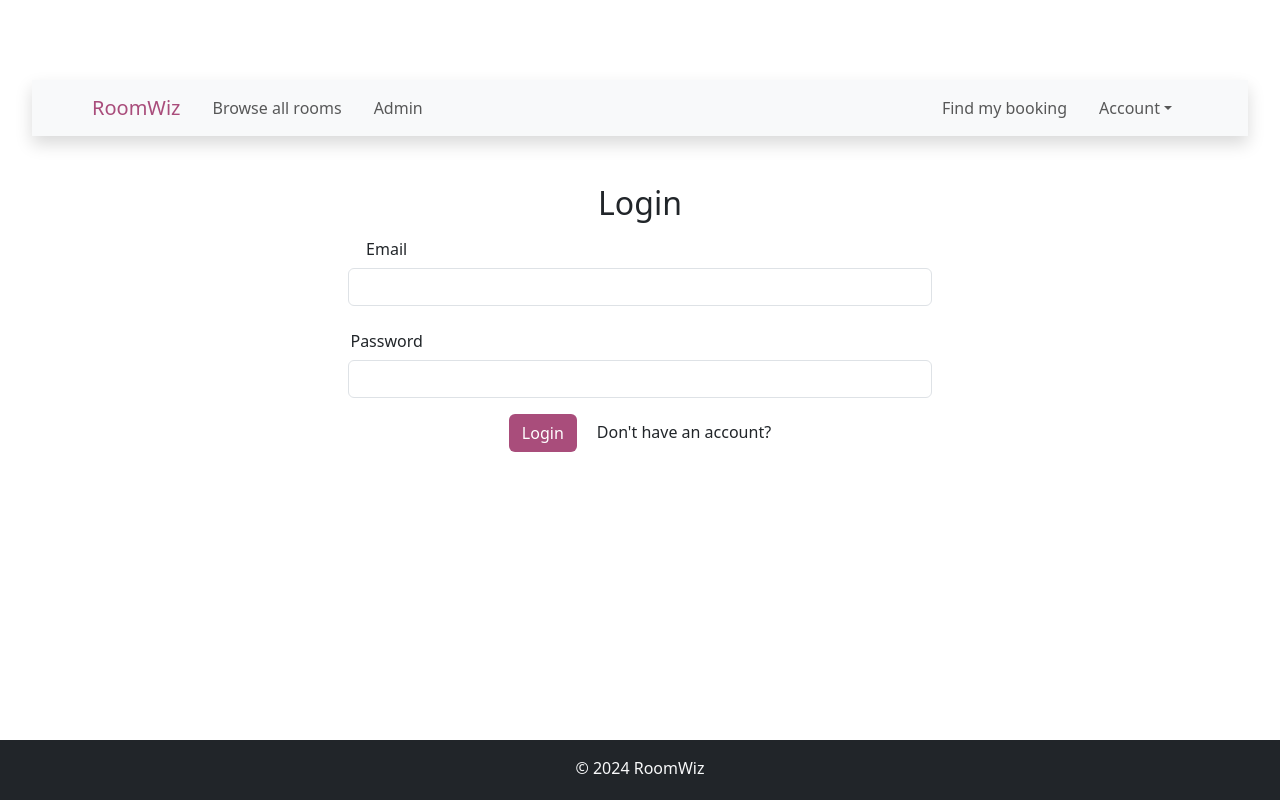
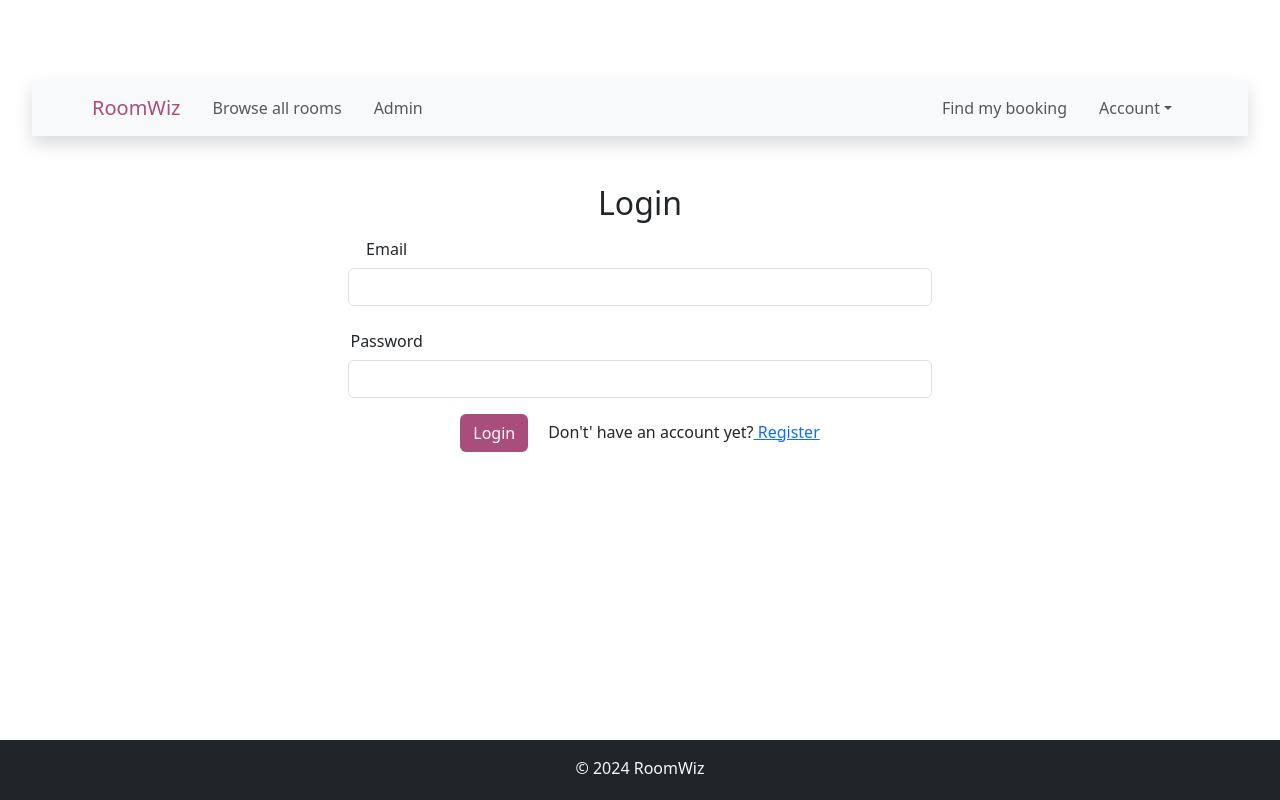
Before and after one commit to ninad-moree/Roomwiz-Frontend, a React (Vite) app: page /login in a window 1280 px wide. Built offline with nearby package versions, Linux system fonts and the light colour scheme.

Commit message:
Login Page UI done

```diff
--- a/src/components/auth/Login.jsx
+++ b/src/components/auth/Login.jsx
@@ -1,83 +1,169 @@
-import React, { useState } from 'react'
-import { loginUser } from '../utils/ApiFunctions';
-import { Link, useNavigate } from 'react-router-dom';
-import { jwtDecode } from 'jwt-decode';
+// import React, { useContext, useState } from 'react'
+// import { loginUser } from '../utils/ApiFunctions';
+// import { Link, useNavigate } from 'react-router-dom';
+// import { jwtDecode } from 'jwt-decode';
+// import { AuthContext } from './AuthProvider';
+
+// const Login = () => {
+//     const [errorMessage, setErrorMessage] = useState("");
+//     const [login, setLogin] = useState({email: "", password: ""});
+
+//     const navigate = useNavigate();
+//     const { handleLogin } = useContext(AuthContext);
+
+//     const handleInputChange = (e) => {
+//         setLogin({...login, [e.target.name] : e.target.value});
+//     }
+
+//     const handleLoginSubmit = async (e) => {
+//         e.preventDefault();
+
+//         const success = await loginUser(login);
+//         if(success) {
+//             const token = success.token;
+//             handleLogin(token);
+//             navigate("/");
+//         } else {
+//             setErrorMessage("Invalid login credentials. Please try again");
+//         }
+
+//         setTimeout(() => {
+//             setErrorMessage("");
+//         }, 4000);
+
+//     }
+
+//     return (
+//         <section className='container col-6 mt-5 mb-5 text-start'>
+//             {errorMessage && <p className='alert alert-danger'>{errorMessage}</p>}
+
+//             <h2>Login</h2>
+
+//             <form onSubmit={handleLoginSubmit}>
+//                 <div className='row mb-3'>
+//                     <label htmlFor='email' className='col-sm-2 col-form-label'>Email</label>
+
+//                     <div>
+//                         <input
+//                             type='email'
+//                             id='email'
+//                             name='email'
+//                             className='form-control'
+//                             value={login.email}
+//                             onChange={handleInputChange}
+//                         />
+//                     </div>
+//                 </div>
+
+//                 <div className='row mb-3'>
+//                     <label htmlFor='password' className='col-sm-2 col-form-label'>Password</label>
+
+//                     <div>
+//                         <input
+//                             type='password'
+//                             id='password'
+//                             name='password'
+//                             className='form-control'
+//                             value={login.password}
+//                             onChange={handleInputChange}
+//                         />
+//                     </div>
+//                 </div>
+
+//                 <div className='mb-3'>
+//                     <button type='submit' className='btn btn-hotel' style={{marginRight: "10px"}}>Login</button>
+
+//                     <span style={{marginLeft: "10px"}}>
+//                         Don't have an account?
+//                         <Link to={"/register"}> Register</Link>
+//                     </span>
+//                 </div>
+//             </form>
+//         </section>
+//     )
+// }
+
+// export default Login
+
+import React, { useState } from "react"
+import { loginUser } from "../utils/ApiFunctions"
+import { Link, useLocation, useNavigate } from "react-router-dom"
+import { useAuth } from "./AuthProvider"
 
 const Login = () => {
-    const [errorMessage, setErrorMessage] = useState("");
-    const [login, setLogin] = useState({email: "", password: ""});
+	const [errorMessage, setErrorMessage] = useState("")
+	const [login, setLogin] = useState({
+		email: "",
+		password: ""
+	})
 
-    const navigate = useNavigate();
+	const navigate = useNavigate()
+	const auth = useAuth()
+	const location = useLocation()
+	const redirectUrl = location.state?.path || "/"
 
 	const handleInputChange = (e) => {
-        setLogin({...login, [e.target.name] : e.target.value});
+		setLogin({ ...login, [e.target.name]: e.target.value })
 	}
 
-    const handleLogin = async () => {
-        e.preventDefault();
-
-        const success = await loginUser(login);
-        if(success) {
-            const token = success.token;
-            const decodedToken = jwtDecode(token);
-            localStorage.setItem("token", token);
-            localStorage.setItem("userId", decodedToken.sub);
-            localStorage.setItem("userRole", decodedToken.roles.join(","));
-            navigate("/");
-            window.location.reload();
+	const handleSubmit = async (e) => {
+		e.preventDefault()
+		const success = await loginUser(login)
+		if (success) {
+			const token = success.token
+			auth.handleLogin(token)
+			navigate(redirectUrl, { replace: true })
 		} else {
-            setErrorMessage("Invalid login credentials. Please try again");
+			setErrorMessage("Invalid username or password. Please try again.")
 		}
-
 		setTimeout(() => {
-            setErrorMessage("");
-        }, 4000);
-
+			setErrorMessage("")
+		}, 4000)
 	}
 
 	return (
-        <section className='container col-6 mt-5 mb-5'>
-            {errorMessage && <p className='alert alert-danger'>{errorMessage}</p>}
-
+		<section className="container col-6 mt-5 mb-5">
+			{errorMessage && <p className="alert alert-danger">{errorMessage}</p>}
 			<h2>Login</h2>
-
-            <form onSubmit={handleLogin}>
-                <div className='row mb-3'>
-                    <label htmlFor='email' className='col-sm-2 col-form-label'>Email</label>
-
+			<form onSubmit={handleSubmit}>
+				<div className="row mb-3">
+					<label htmlFor="email" className="col-sm-2 col-form-label">
+						Email
+					</label>
 					<div>
 						<input
-                            type='email'
-                            id='email'
-                            name='email'
-                            className='form-control'
+							id="email"
+							name="email"
+							type="email"
+							className="form-control"
 							value={login.email}
 							onChange={handleInputChange}
 						/>
 					</div>
 				</div>
 
-                <div className='row mb-3'>
-                    <label htmlFor='password' className='col-sm-2 col-form-label'>Password</label>
-
+				<div className="row mb-3">
+					<label htmlFor="password" className="col-sm-2 col-form-label">
+						Password
+					</label>
 					<div>
 						<input
-                            type='password'
-                            id='password'
-                            name='password'
-                            className='form-control'
+							id="password"
+							name="password"
+							type="password"
+							className="form-control"
 							value={login.password}
 							onChange={handleInputChange}
 						/>
 					</div>
 				</div>
 
-                <div className='mb-3'>
-                    <button type='submit' className='btn btn-hotel' style={{marginRight: "10px"}}>Login</button>
-
-                    <span style={{marginLeft: "10px"}}>
-                        Don't have an account?
-                        <Link to={"/register"}></Link>
+				<div className="mb-3">
+					<button type="submit" className="btn btn-hotel" style={{ marginRight: "10px" }}>
+						Login
+					</button>
+					<span style={{ marginLeft: "10px" }}>
+						Don't' have an account yet?<Link to={"/register"}> Register</Link>
 					</span>
 				</div>
 			</form>
```
Lines whose indentation alone changed are shown as unchanged.
